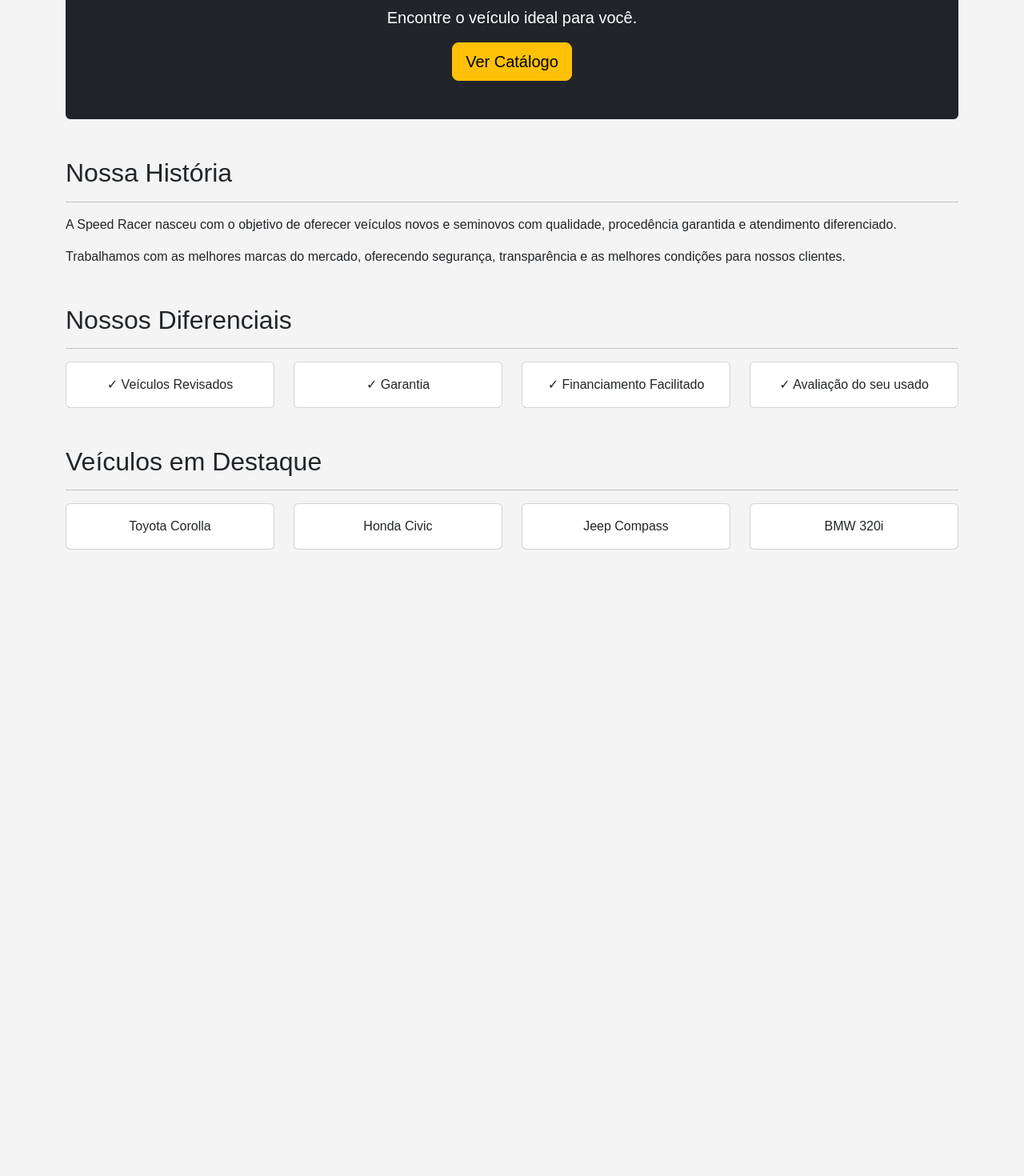
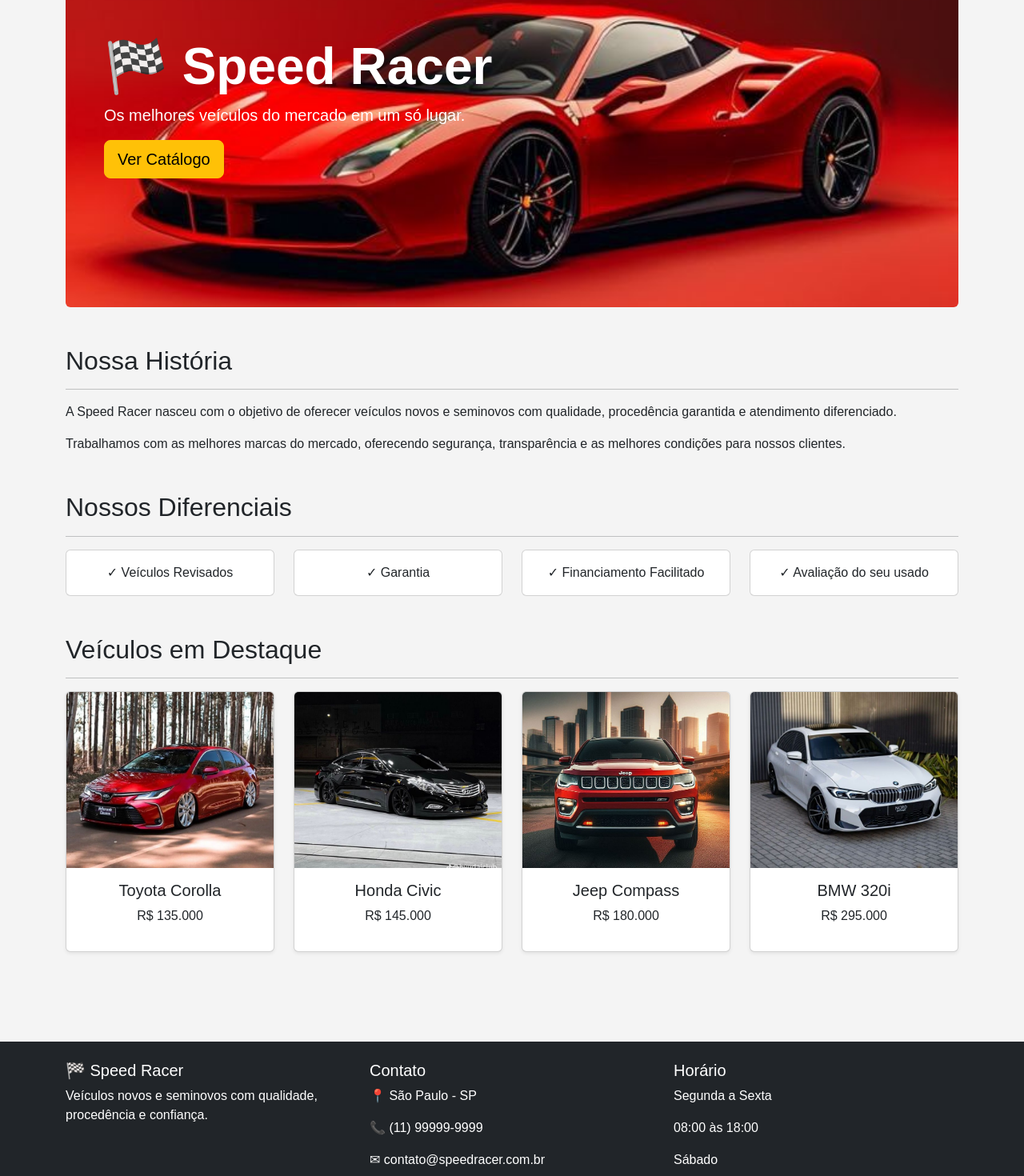
Before and after one commit to LuizAntonioAsevedo/speedracer-frontend, a React (Vite) app: page / in a window 1280 px wide. Shown: the part 220-1690 px from the top of the page at 80% size. Before the commit the page ends 955 px from the top, so only its background shows below. Built offline with nearby package versions, Linux system fonts and the light colour scheme.

Commit message:
feat: home com banner, footer e veiculos em destaque

```diff
--- a/src/components/Footer.jsx
+++ b/src/components/Footer.jsx
@@ -0,0 +1,50 @@
+function Footer() {
+  return (
+    <footer
+      className="bg-dark text-white mt-5 py-4"
+    >
+      <div className="container">
+
+        <div className="row">
+
+          <div className="col-md-4">
+            <h5>🏁 Speed Racer</h5>
+
+            <p>
+              Veículos novos e seminovos com qualidade,
+              procedência e confiança.
+            </p>
+          </div>
+
+          <div className="col-md-4">
+            <h5>Contato</h5>
+
+            <p>📍 São Paulo - SP</p>
+            <p>📞 (11) 99999-9999</p>
+            <p>✉ contato@speedracer.com.br</p>
+          </div>
+
+          <div className="col-md-4">
+            <h5>Horário</h5>
+
+            <p>Segunda a Sexta</p>
+            <p>08:00 às 18:00</p>
+
+            <p>Sábado</p>
+            <p>08:00 às 13:00</p>
+          </div>
+
+        </div>
+
+        <hr />
+
+        <div className="text-center">
+          © 2026 Speed Racer - Todos os direitos reservados.
+        </div>
+
+      </div>
+    </footer>
+  );
+}
+
+export default Footer;
--- a/src/pages/BuscaCategoria.jsx
+++ b/src/pages/BuscaCategoria.jsx
@@ -1,4 +1,5 @@
 import Navbar from '../components/Navbar';
+import Footer from '../components/Footer';
 
 function BuscaCategoria() {
 
@@ -6,7 +7,7 @@ function BuscaCategoria() {
     <>
       <Navbar />
 
-      <div className="container mt-4">
+      <div className="container mt-4 page-container">
 
         <h2>Buscar por Categoria</h2>
 
@@ -20,6 +21,9 @@ function BuscaCategoria() {
         </select>
 
       </div>
+
+      <Footer />
+
     </>
   );
 }
--- a/src/pages/BuscaMarca.jsx
+++ b/src/pages/BuscaMarca.jsx
@@ -1,4 +1,5 @@
 import Navbar from '../components/Navbar';
+import Footer from '../components/Footer';
 
 function BuscaMarca() {
 
@@ -6,7 +7,7 @@ function BuscaMarca() {
     <>
       <Navbar />
 
-      <div className="container mt-4">
+      <div className="container mt-4 page-container">
 
         <h2>Buscar por Marca</h2>
 
@@ -17,6 +18,9 @@ function BuscaMarca() {
         />
 
       </div>
+
+      <Footer />
+
     </>
   );
 }
--- a/src/pages/Catalogo.jsx
+++ b/src/pages/Catalogo.jsx
@@ -1,5 +1,6 @@
 import Navbar from '../components/Navbar';
 import CarCard from '../components/CarCard';
+import Footer from '../components/Footer';
 
 import corolla from '../assets/carros/corolla.jpeg';
 import civic from '../assets/carros/civic.jpeg';
@@ -74,6 +75,9 @@ const carros = [
         </div>
 
       </div>
+
+      <Footer />
+
     </>
   );
 }
--- a/src/pages/Contato.jsx
+++ b/src/pages/Contato.jsx
@@ -1,4 +1,5 @@
 import Navbar from '../components/Navbar';
+import Footer from '../components/Footer';
 
 function Contato() {
   return (
@@ -79,6 +80,9 @@ function Contato() {
         </div>
 
       </div>
+
+      <Footer />
+
     </>
   );
 }
--- a/src/pages/Dashboard.jsx
+++ b/src/pages/Dashboard.jsx
@@ -1,4 +1,5 @@
 import Navbar from '../components/Navbar';
+import Footer from '../components/Footer';
 
 function Dashboard() {
 
@@ -6,7 +7,7 @@ function Dashboard() {
     <>
       <Navbar />
 
-      <div className="container mt-4">
+      <div className="container mt-4 page-container">
 
         <h2>Dashboard</h2>
 
@@ -36,6 +37,9 @@ function Dashboard() {
         </div>
 
       </div>
+
+      <Footer />
+
     </>
   );
 }
--- a/src/pages/Home.jsx
+++ b/src/pages/Home.jsx
@@ -1,5 +1,13 @@
 import Navbar from '../components/Navbar';
 import { Link } from 'react-router-dom';
+import Footer from '../components/Footer';
+
+import bannerHome from '../assets/banners/banner-home.jpeg';
+
+import corolla from '../assets/carros/corolla.jpeg';
+import civic from '../assets/carros/civic.jpeg';
+import compass from '../assets/carros/compass.jpeg';
+import bmw320i from '../assets/carros/bmw320i.jpeg';
 
 function Home() {
   return (
@@ -10,14 +18,23 @@ function Home() {
 
         {/* Banner Principal */}
 
-        <div className="text-center p-5 bg-dark text-white rounded">
+        <div
+          className="rounded d-flex align-items-center text-white"
+          style={{
+            backgroundImage: `url(${bannerHome})`,
+            backgroundSize: 'cover',
+            backgroundPosition: 'center',
+            minHeight: '500px'
+          }}
+        >
+          <div className="p-5">
 
-          <h1 className="display-4">
+            <h1 className="display-3 fw-bold">
               🏁 Speed Racer
             </h1>
 
             <p className="lead">
-            Encontre o veículo ideal para você.
+              Os melhores veículos do mercado em um só lugar.
             </p>
 
             <Link
@@ -27,6 +44,7 @@ function Home() {
               Ver Catálogo
             </Link>
 
+          </div>
         </div>
 
         {/* História */}
@@ -89,7 +107,7 @@ function Home() {
 
         </div>
 
-        {/* Veículos Destaque */}
+        {/* Veículos em Destaque */}
 
         <div className="mt-5 mb-5">
 
@@ -99,28 +117,104 @@ function Home() {
 
           <div className="row">
 
-            <div className="col-md-3">
-              <div className="card p-3 text-center">
-                Toyota Corolla
-              </div>
+            <div className="col-md-3 mb-3">
+
+              <div className="card shadow-sm">
+
+                <img
+                  src={corolla}
+                  className="card-img-top"
+                  alt="Toyota Corolla"
+                  style={{
+                    height: '220px',
+                    objectFit: 'cover'
+                  }}
+                />
+
+                <div className="card-body text-center">
+
+                  <h5>Toyota Corolla</h5>
+
+                  <p>R$ 135.000</p>
+
                 </div>
 
-            <div className="col-md-3">
-              <div className="card p-3 text-center">
-                Honda Civic
-              </div>
               </div>
 
-            <div className="col-md-3">
-              <div className="card p-3 text-center">
-                Jeep Compass
-              </div>
             </div>
 
-            <div className="col-md-3">
-              <div className="card p-3 text-center">
-                BMW 320i
+            <div className="col-md-3 mb-3">
+
+              <div className="card shadow-sm">
+
+                <img
+                  src={civic}
+                  className="card-img-top"
+                  alt="Honda Civic"
+                  style={{
+                    height: '220px',
+                    objectFit: 'cover'
+                  }}
+                />
+
+                <div className="card-body text-center">
+
+                  <h5>Honda Civic</h5>
+
+                  <p>R$ 145.000</p>
+
                 </div>
+
+              </div>
+
+            </div>
+
+            <div className="col-md-3 mb-3">
+
+              <div className="card shadow-sm">
+
+                <img
+                  src={compass}
+                  className="card-img-top"
+                  alt="Jeep Compass"
+                  style={{
+                    height: '220px',
+                    objectFit: 'cover'
+                  }}
+                />
+
+                <div className="card-body text-center">
+
+                  <h5>Jeep Compass</h5>
+
+                  <p>R$ 180.000</p>
+
+                </div>
+
+              </div>
+
+            </div>
+
+            <div className="col-md-3 mb-3">
+
+              <div className="card shadow-sm">
+
+                <img
+                  src={bmw320i}
+                  className="card-img-top"
+                  alt="BMW 320i"
+                  style={{
+                    height: '220px',
+                    objectFit: 'cover'
+                  }}
+                />
+
+                <div className="card-body text-center">
+
+                  <h5>BMW 320i</h5>
+
+                  <p>R$ 295.000</p>
+
                 </div>
 
               </div>
@@ -128,6 +222,13 @@ function Home() {
             </div>
 
           </div>
+
+        </div>
+
+      </div>
+
+      <Footer />
+
     </>
   );
 }
--- a/src/pages/Login.jsx
+++ b/src/pages/Login.jsx
@@ -1,11 +1,12 @@
 import Navbar from '../components/Navbar';
+import Footer from '../components/Footer';
 
 function Login() {
   return (
     <>
       <Navbar />
 
-      <div className="container mt-5">
+      <div className="container mt-5 page-container">
         <div className="row justify-content-center">
           <div className="col-md-4">
             <div className="card p-4">
@@ -53,6 +54,9 @@ function Login() {
           </div>
         </div>
       </div>
+
+      <Footer />
+
     </>
   );
 }
--- a/src/pages/VeiculoDetalhe.jsx
+++ b/src/pages/VeiculoDetalhe.jsx
@@ -1,5 +1,6 @@
 import Navbar from '../components/Navbar';
 import { useParams } from 'react-router-dom';
+import Footer from '../components/Footer';
 
 import corolla from '../assets/carros/corolla.jpeg';
 import civic from '../assets/carros/civic.jpeg';
@@ -135,6 +136,9 @@ function VeiculoDetalhe() {
         </div>
 
       </div>
+
+      <Footer />
+
     </>
   );
 }
--- a/src/styles/global.css
+++ b/src/styles/global.css
@@ -1,5 +1,25 @@
-body{
-    margin:0;
-    font-family:Arial, Helvetica, sans-serif;
-    background:#f4f4f4;
+html,
+body,
+#root {
+    height: 100%;
+    margin: 0;
 }
+
+body {
+    font-family: Arial, Helvetica, sans-serif;
+    background: #f4f4f4;
+
+    display: flex;
+    flex-direction: column;
+    min-height: 100vh;
+}
+
+#root {
+    display: flex;
+    flex-direction: column;
+    flex: 1;
+}
+
+.page-container {
+    flex: 1;
+}
```
Also changed, not shown: src/assets/banners/banner-home.jpeg (added). Lines whose indentation alone changed are shown as unchanged.
